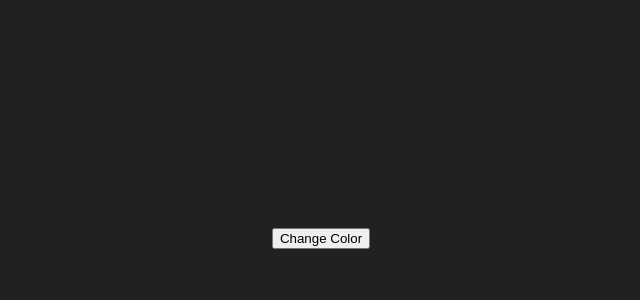
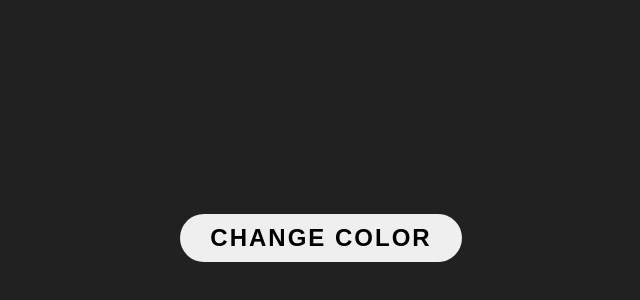
Before and after one commit to BehradHashemi/Random-Color, a plain HTML site: page index.html in a window 1280 px wide. Shown: the part 170-470 px from the top of the page, without its empty margins (319-959 px from the left). Drawn offline with Linux system fonts and the light colour scheme.

Commit message:
Random Color

```diff
--- a/style.css
+++ b/style.css
@@ -6,10 +6,24 @@ body {
     align-items: center;
 }
 
-h1 {
-    color: #fff;
+.btn {
+    outline: none;
+    border: none;
+    border-radius: 30px;
+    text-transform: uppercase;
+    letter-spacing: 2px;
+    padding: 10px 30px;
+    font-size: 24px;
+    font-weight: bold;
+    cursor: pointer;
+    box-shadow: 5px 5px 5px rgba(0, 0, 0, 0.8)
+    0 0 10px rgba(0, 0, 0, 0.8);
 }
 
-span {
-    color: #8a2be2;
+.btn:active {
+    outline: none;
+    position: relative;
+    top: 10px;
+    left: 2px;
+    box-shadow: none;
 }
```
